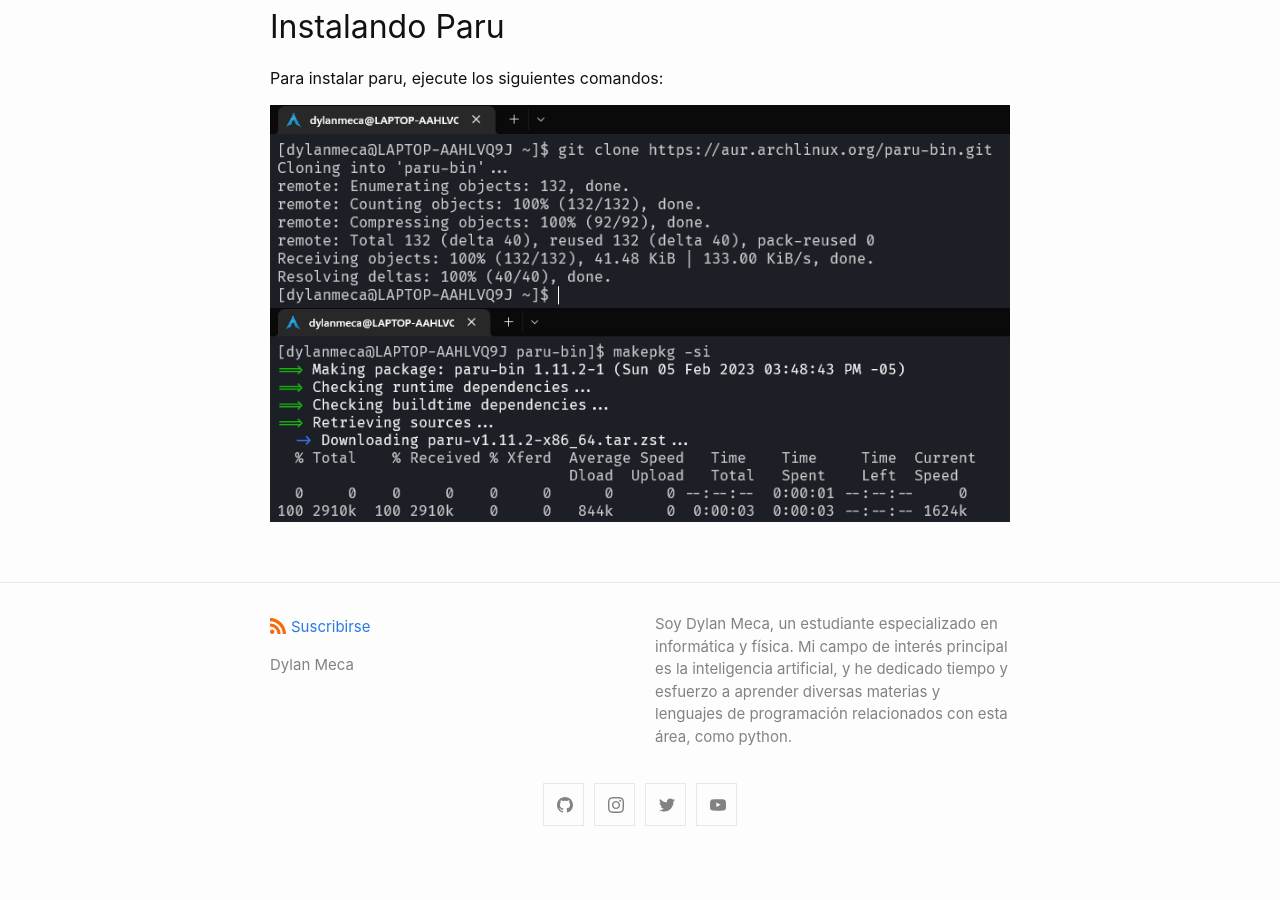
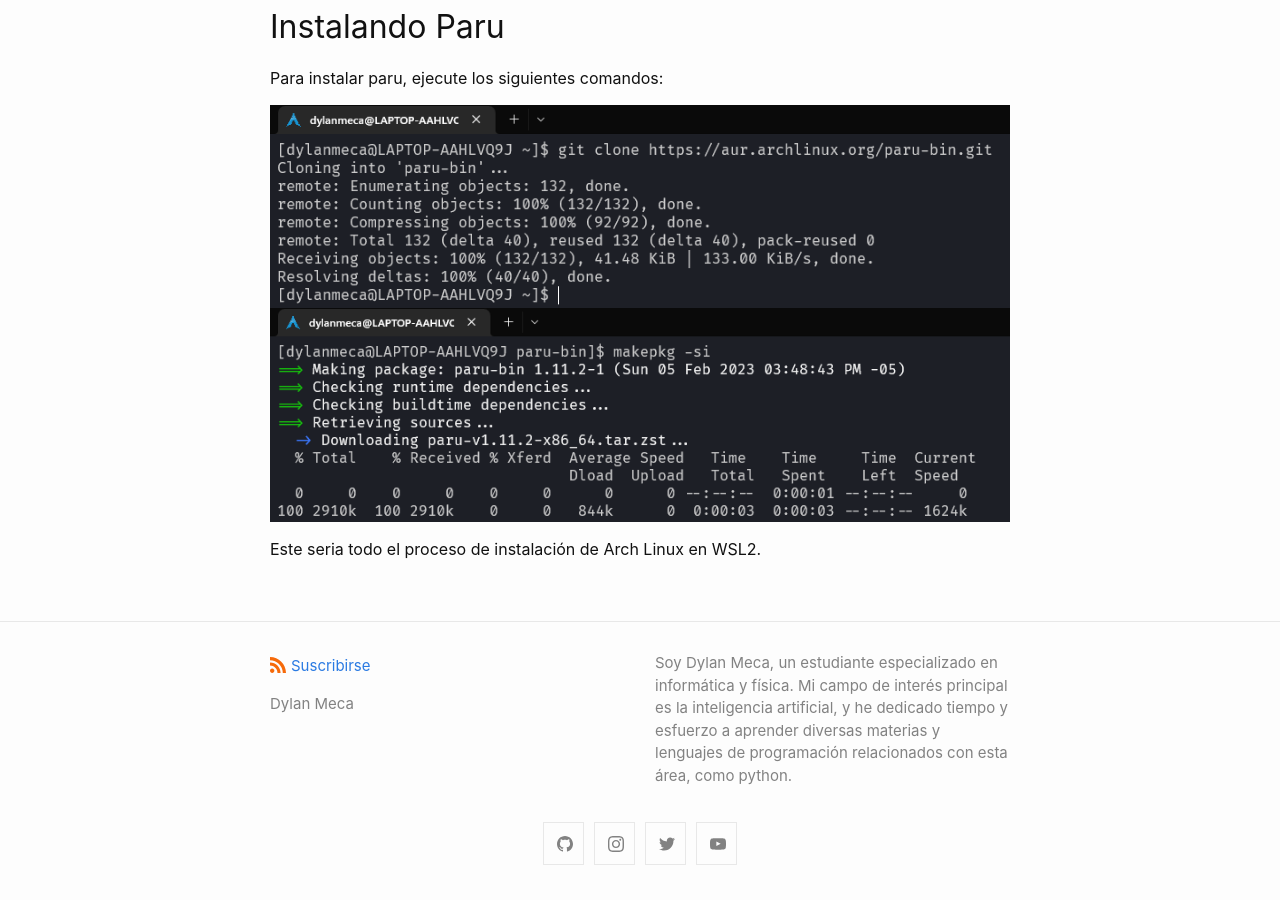
Before and after one commit to dylanmeca/dylanmeca.github.io, a Jekyll site: the page built from _posts/2023-02-05-Cómo-instalar-Arch-Linux-en-WSL2.md, in a window 1280 px wide and 900 px high, scrolled down 5676 px. Built offline with Jekyll 4.4.1, drawn with Linux system fonts in a browser that asks for light colours; a script that is not in the unit is left out; comment, search, counter and statistics services are not loaded; before the commit the page ends 6537 px from its top, so only the background shows below that.

Commit message:
Update 2023-02-05-Cómo-instalar-Arch-Linux-en-WSL2.md

```diff
--- a/_posts/2023-02-05-Cómo-instalar-Arch-Linux-en-WSL2.md
+++ b/_posts/2023-02-05-Cómo-instalar-Arch-Linux-en-WSL2.md
@@ -8,6 +8,16 @@
    - Dylan Meca
 keywords:
    - arch linux
+   - linux
+   - arch
+   - como
+   - como instalar
+   - instalar arch
+   - instalar arch linux
+   - linux arch
+   - wsl
+   - wsl2
+   - instalar arch linux en wsl2
 ---
 
 ![archlinux](https://dylanmeca.github.io/assets/img/archlinux-15.png)
@@ -75,3 +85,5 @@
 
 ![archlinux13](https://dylanmeca.github.io/assets/img/archlinux-13.png)
 ![archlinux14](https://dylanmeca.github.io/assets/img/archlinux-14.png)
+
+Este seria todo el proceso de instalación de Arch Linux en WSL2.
```
